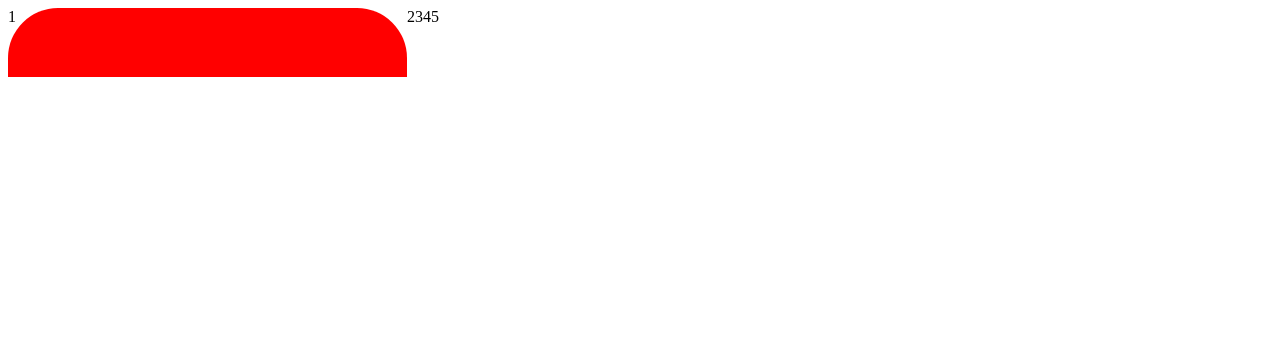
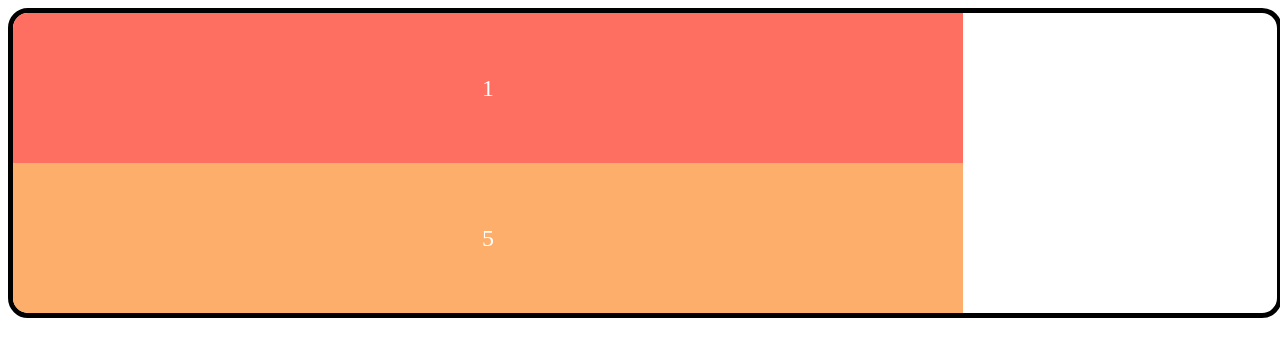
Before and after one commit to Rostyslav-afk/HW15, a plain HTML site: page index.html in a window 1280 px wide. Drawn offline with Linux system fonts and the light colour scheme.

Commit message:
full 15 homework

```diff
--- a/css/styl.css
+++ b/css/styl.css
@@ -1,14 +1,55 @@
-.holder{
-    width: 798px;
-    height: 138px;
+.holder {
     display: flex;
     flex-wrap: wrap;
+    width: 100%;
+    height: 300px;
+    border: 5px solid black;
+    border-radius: 20px;
+    overflow: hidden;
+}
+
+.item {
+    display: flex;
+    justify-content: center;
+    align-items: center;
+    color: white;
+    font-size: 24px;
+    height: 50%;
+    box-sizing: border-box;
+}
+
+.item:nth-child(1) {
+    background-color: #ff6f61;
+    order: 1;
+    flex-shrink: 0;
+    flex-basis: 950px;
 
 }
 
-.item:nth-child(1){
-    width: 399px;
-    height: 69px;
-    background-color: red;
-    border-radius: 50px 50px 0 0;
+.item:nth-child(2) {
+    background-color: #6baed6;
+    order: 4;
+    flex-shrink: 1;
+    flex-basis: 633.5px;
 }
+
+.item:nth-child(3) {
+    background-color: #9e5cb2;
+    order: 3;
+    flex-shrink: 1;
+    flex-basis: 633.5px;
+}
+
+.item:nth-child(4) {
+    background-color: #4daf4a;
+    order: 5;
+    flex-shrink: 1;
+    flex-basis: 633.5px;
+}
+
+.item:nth-child(5) {
+    background-color: #fdae6b;
+    order: 2;
+    flex-shrink: 0;
+    flex-basis: 950px;
+}
```
